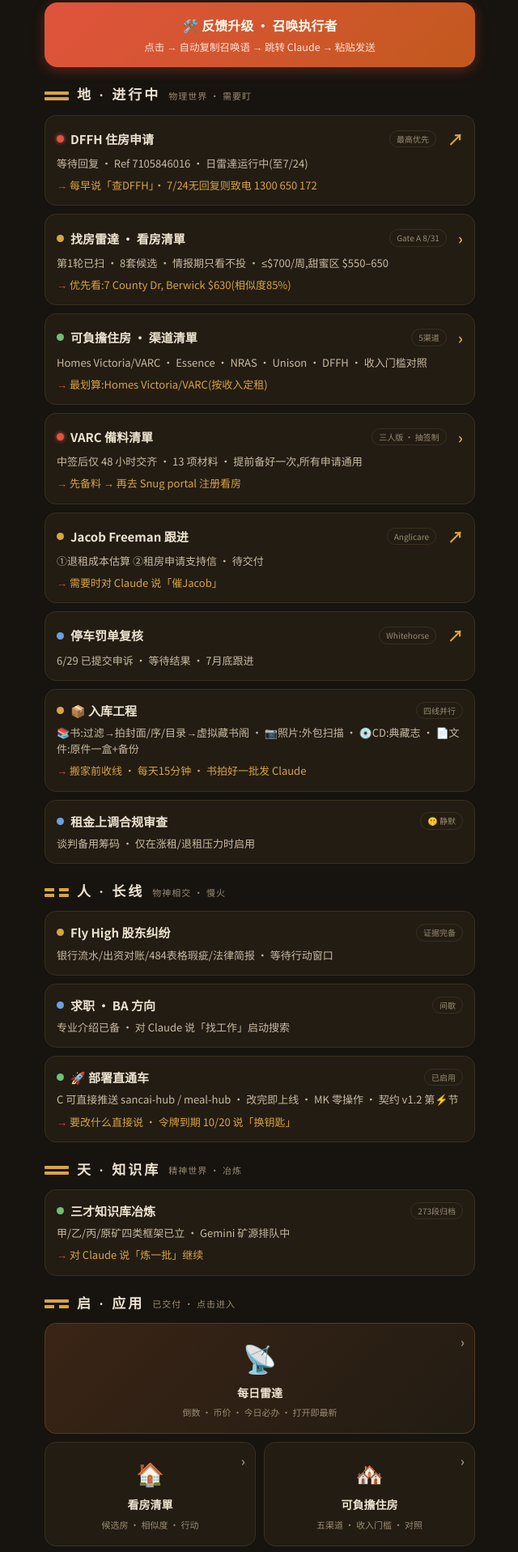
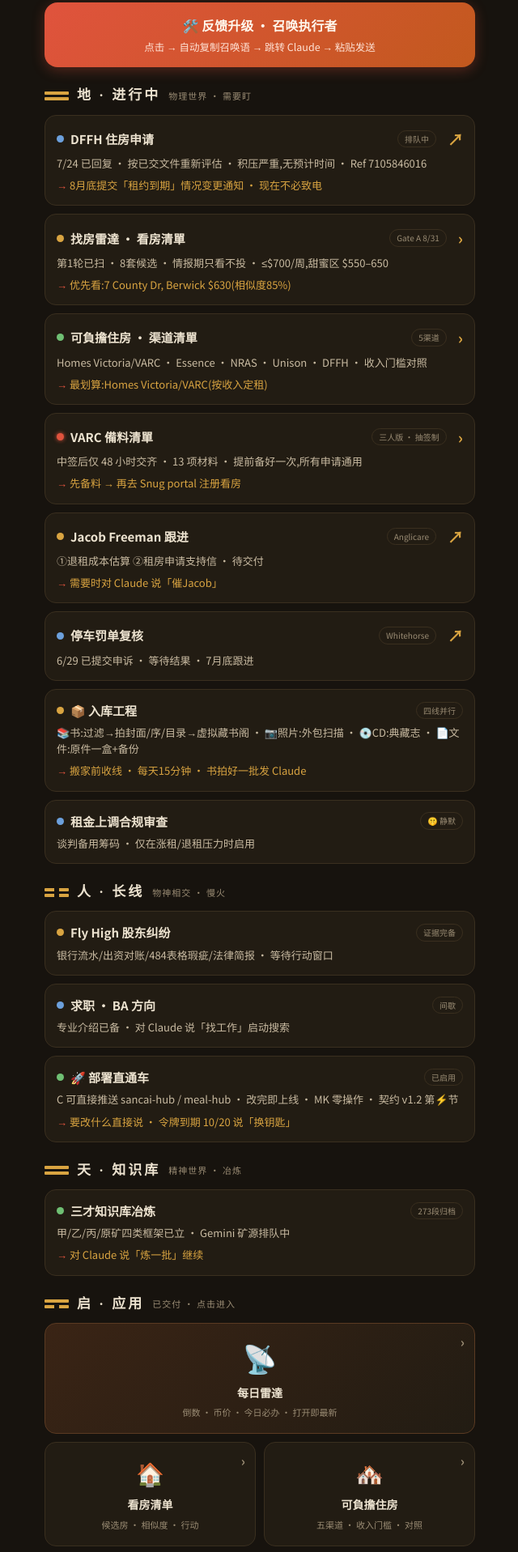
Before and after one commit to mkroychan/sancai-hub, a plain HTML site: page index.html in a window 1280 px wide. Shown: the part 257-2174 px from the top of the page at 81% size, without its empty margins (319-959 px from the left). Drawn offline with Linux system fonts and the light colour scheme.

Commit message:
chore: 控制中心 v1.8 — DFFH 状态更新(7/24已回复·排队中), 移除过期倒数

```diff
--- a/index.html
+++ b/index.html
@@ -122,9 +122,9 @@ footer{text-align:center;color:var(--dim);font-size:11px;margin-top:8px;letter-s
   </div>
 
   <a class="card" href="https://mail.google.com/mail/u/0/#search/from%3Adffh.vic.gov.au">
-    <div class="card-top"><i class="dot red"></i><b>DFFH 住房申请</b><span class="tag">最高优先</span><span class="sym">↗</span></div>
-    <p>等待回复 · Ref 7105846016 · 日雷達运行中(至7/24)</p>
-    <div class="next">每早说「查DFFH」· 7/24无回复则致电 1300 650 172</div>
+    <div class="card-top"><i class="dot blue"></i><b>DFFH 住房申请</b><span class="tag">排队中</span><span class="sym">↗</span></div>
+    <p>7/24 已回复 · 按已交文件重新评估 · 积压严重,无预计时间 · Ref 7105846016</p>
+    <div class="next">8月底提交「租约到期」情况变更通知 · 现在不必致电</div>
   </a>
 
   <a class="card" href="houses.html">
@@ -219,7 +219,7 @@ footer{text-align:center;color:var(--dim);font-size:11px;margin-top:8px;letter-s
       <span class="sym">›</span>
     </a>
     <a class="app" href="houses.html">
-      <span class="ico">🏠</span><b>看房清單</b><span>候选房 · 相似度 · 行动</span>
+      <span class="ico">🏠</span><b>看房清单</b><span>候选房 · 相似度 · 行动</span>
       <span class="sym">›</span>
     </a>
     <a class="app" href="housing.html">
@@ -278,7 +278,7 @@ footer{text-align:center;color:var(--dim);font-size:11px;margin-top:8px;letter-s
 </section>
 
 <div class="legend">无符号＝看 &nbsp;·&nbsp; › ↗＝进 &nbsp;·&nbsp; 橙色＝做 &nbsp;·&nbsp; ⧉＝复制</div>
-<footer>数据归己 · 借来的火 · MK ⇄ C · v1.7 · 2026-07-23 · 🚀直通车已启用</footer>
+<footer>数据归己 · 借来的火 · MK ⇄ C · v1.8 · 2026-08-03 · 🚀直通车已启用</footer>
 </div>
 
 <script>
@@ -289,7 +289,6 @@ document.getElementById('today').textContent =
 
 // 倒数芯片(① 看的:自动计算,无需维护)
 const marks = [
-  {d:'2026-07-24', n:'DFFH 升级'},
   {d:'2026-08-31', n:'Gate A'},
   {d:'2026-10-01', n:'Gate B'},
   {d:'2026-10-20', n:'租约到期'}
```
